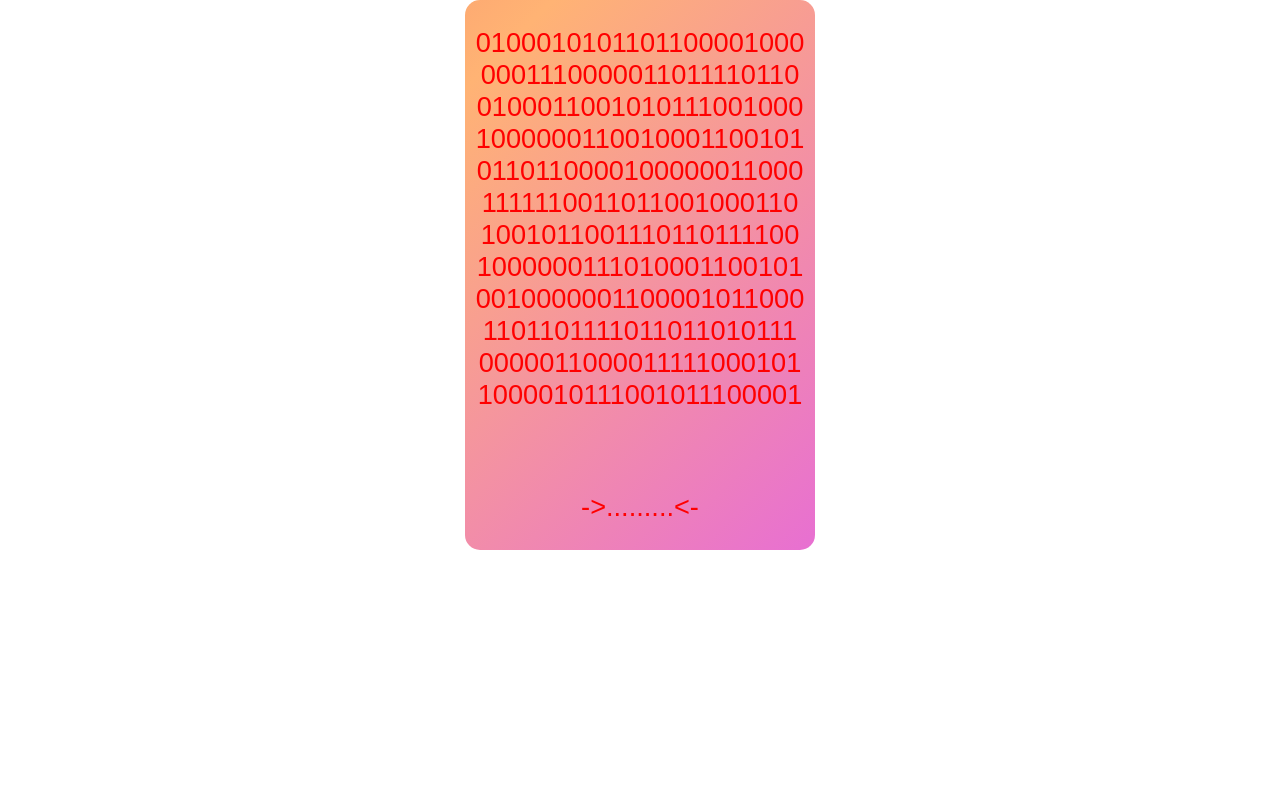
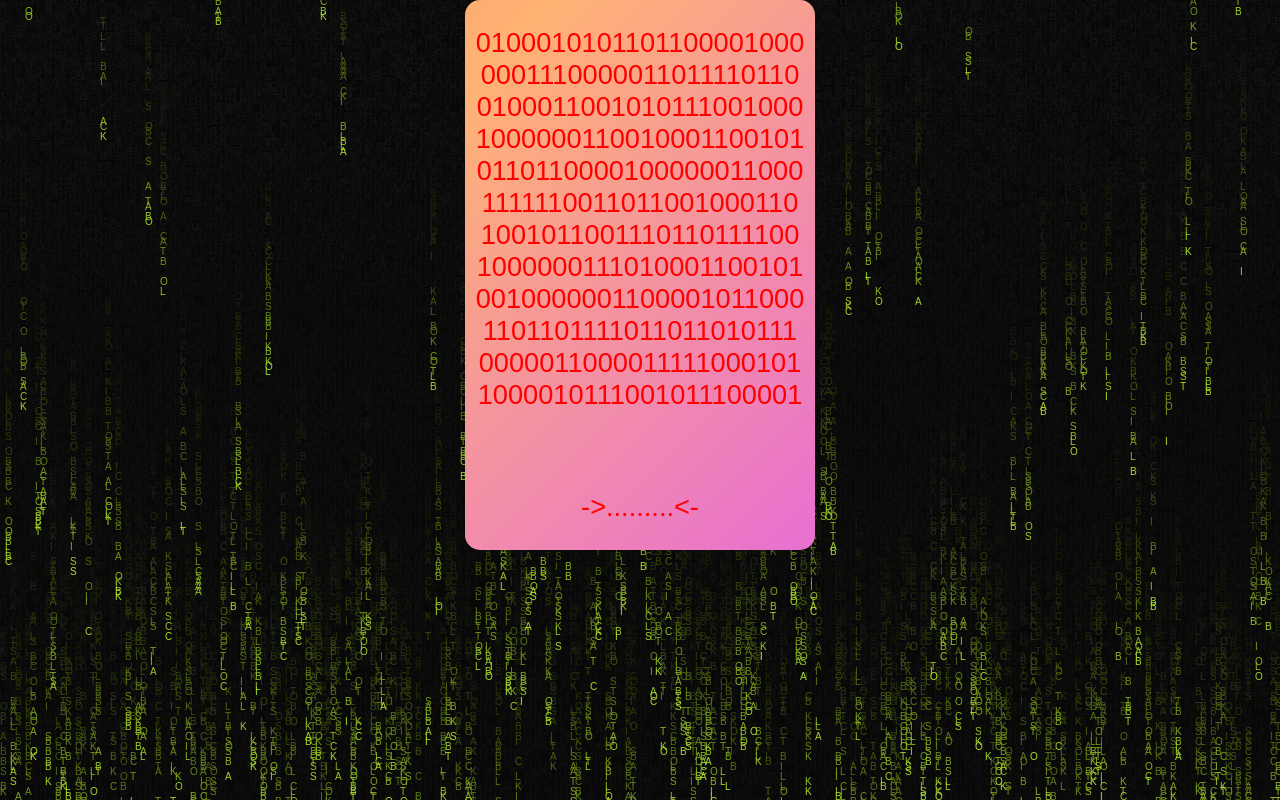
Before and after one commit to usertina/yinkana_clave7, a plain HTML site: page index.html in a window 1280 px wide. Drawn offline with Linux system fonts and the light colour scheme.

Commit message:
version2

```diff
--- /dev/null
+++ b/archivo_json/scriptvideo.js
@@ -0,0 +1,37 @@
+//fondo matrix
+let canvas = document.querySelector("canvas");
+
+let ctx = canvas.getContext("2d");
+let width = canvas.width = window.innerWidth;
+let height = canvas.height = window.innerHeight;
+let str = ["B", " ", "I", " ", "L"," ",  "B"," ",  "O"," ",  "S", " ", "T"," ",  "A"," ",  "C", " ", "K"];
+let matrix = str.sort();
+let font = 5;
+let col = width / font;
+let arr = [];
+
+for(let i = 0; i < col; i++) {
+    arr[i] = 1;
+}
+
+const draw = () => {
+    ctx.fillStyle = "rgba(0,0,0,0.05)";
+    ctx.fillRect(0, 0, width, height);
+    ctx.fillStyle = "#ABDB2A";
+    ctx.font = `$(font)px system-iu`;
+
+    for(let i = 0; i < arr.length; i++) {
+        let txt = matrix[Math.floor(Math.random() * matrix.length)];
+        ctx.fillText(txt, i * font, arr[i] * font);
+
+        if(arr[i] * font > height && Math.random() > 0.975) {
+            arr[i] = 0;
+        }
+
+        arr[i]++;
+    }
+}
+
+setInterval(draw, 15);
+
+window.addEventListener("resize", () => location.reload());
--- a/index.html
+++ b/index.html
@@ -7,6 +7,7 @@
 	<title>pista_7</title>
 </head>
 <body>
+	<canvas></canvas>
 	<main>
 		<div>
 			<p>
@@ -20,5 +21,6 @@
 			<a href="https://es.convertbinary.com/de-binario-a-texto/" id="enlaceOculto">Ir al conversor</a>
 		</div>
 		</main>
+	<script src="archivo_json/scriptvideo.js"></script>
 </body>
 </html>
--- a/style1.css
+++ b/style1.css
@@ -21,7 +21,9 @@ main {
     flex-direction: column;
     justify-content: space-between;
     align-items: center;
-    box-sizing: border-box; /* Asegura que el ancho y alto incluyan el contenido y el borde */
+    box-sizing: border-box;
+     z-index: 1; /* Asegúrate de que el contenido tenga un z-index superior al canvas */
+      /* Asegura que el ancho y alto incluyan el contenido y el borde */
 }
  div p {
     font-size: 1.7rem;
@@ -94,6 +96,13 @@ text-align: center;}
 	font-weight: normal;
   }
 
+  canvas {
+    position: fixed;
+    top: 0;
+    left: 0;
+    z-index: 0; /* Asegúrate de que el canvas tenga un z-index inferior al contenido */
+ }
+
     @media (max-width: 768px) {
     div {
         margin: auto;
```
